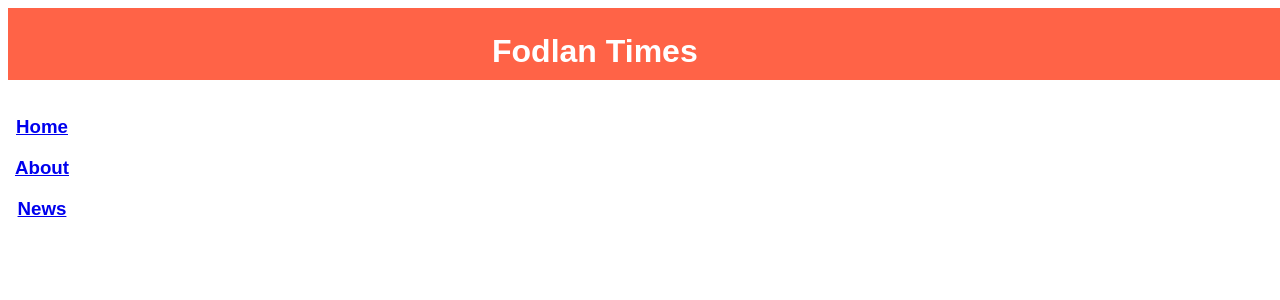
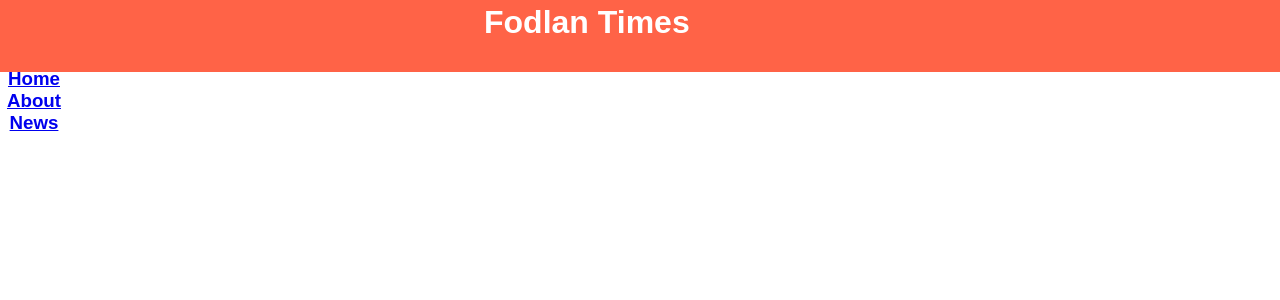
Before and after one commit to DrunkDemoman/DrunkDemoman.github.io, a PHP site: page / in a window 1280 px wide. Shown: the top 300 px of the page. Run offline with PHP 8.4, Linux system fonts and the light colour scheme.

Commit message:
updated index and style

```diff
--- a/Tugas2/index.html
+++ b/Tugas2/index.html
@@ -14,14 +14,15 @@
     <div class="MainLogo">
         <h1>Fodlan Times</h1>
     </div>
-    <div class="MenuEntries">
+
+        <nav>
+        <div class="MenuEntries">
             <h3><a href="#">Home</a></h3>
             <h3><a href="#">About</a></h3>
             <h3><a href="#">News</a></h3>
 
-
-
     </div>
+</nav>
 </header>
 </body>
 
--- a/Tugas2/style.css
+++ b/Tugas2/style.css
@@ -34,3 +34,6 @@ body
     float: left;
     text-align: center;
 }
+*{
+    margin: 0;
+}
```
